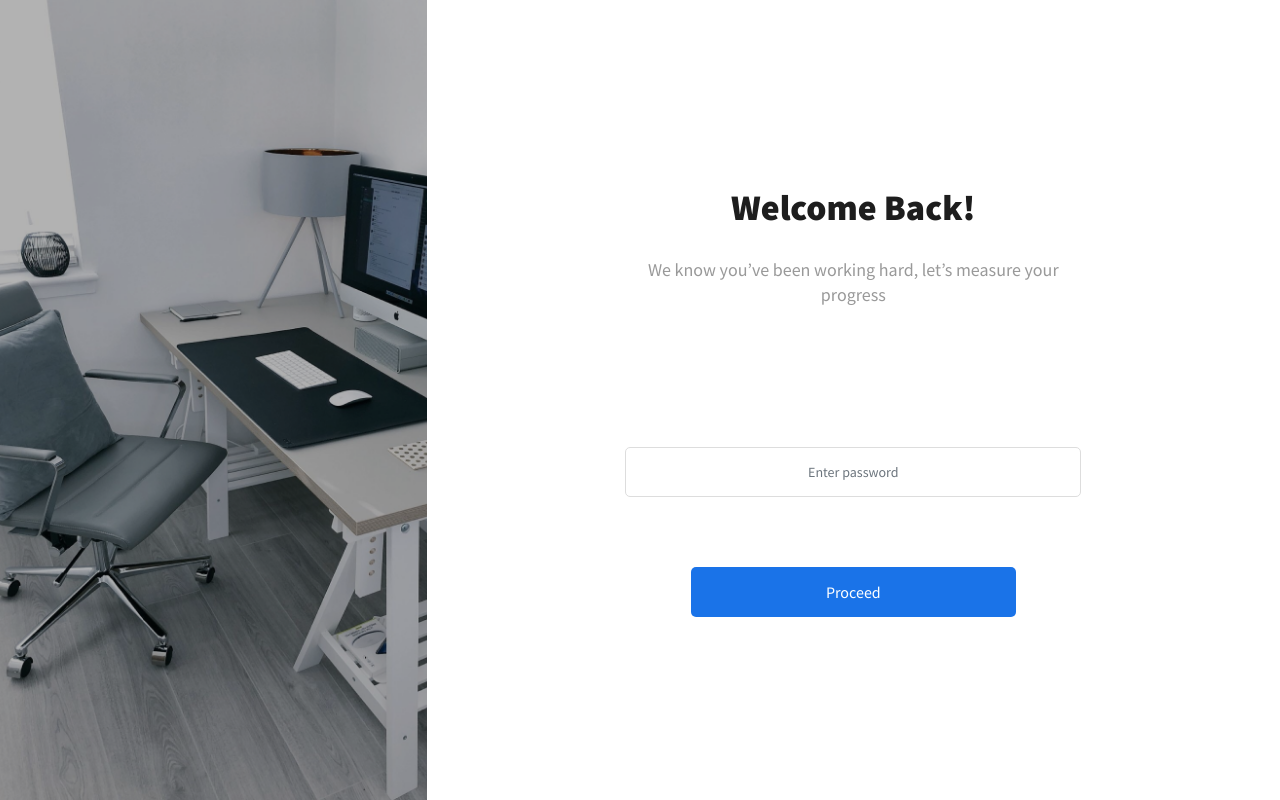
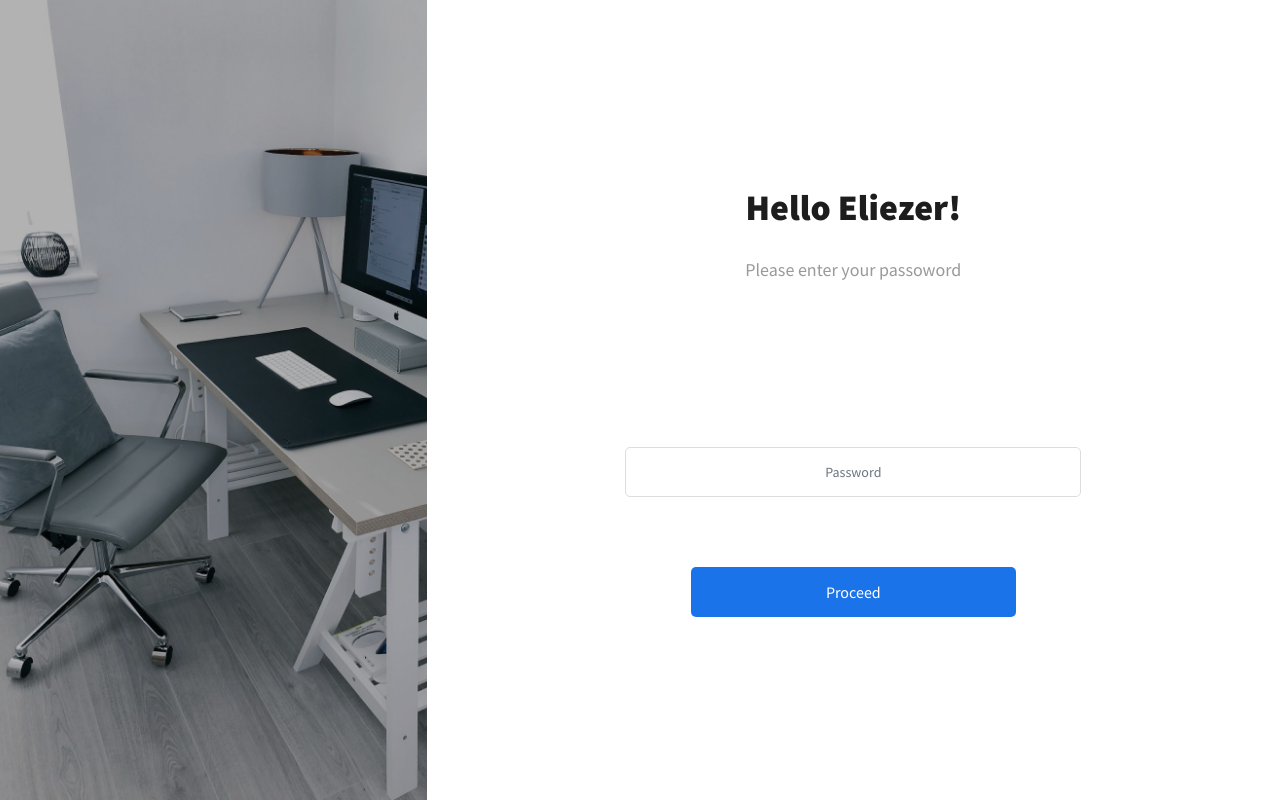
Before and after one commit to OkoyeApps/Resourceedge_Microservices, a React (Create React App) app: page /login in a window 1280 px wide. Both pictures are taken after a click on the button "Proceed". Built offline with nearby package versions, Linux system fonts and the light colour scheme.

Commit message:
Made changes to the UX message of the password

```diff
--- a/src/pages/authPage/login/components/email.js
+++ b/src/pages/authPage/login/components/email.js
@@ -9,8 +9,8 @@ export default function Email(props) {
     return (
         <div className="login-box">
             <div className="name-box">
-            <hi className="welcome-text">Welcome Back!</hi>
-            {/* {console.log(stage)} */}
+                <hi className="welcome-text">Welcome Back!</hi>
+                {/* {console.log(stage)} */}
             </div>
             <p className="text">We know you’ve been working hard, let’s measure your progress</p>
             {/* <form> */}
--- a/src/pages/authPage/login/components/password.js
+++ b/src/pages/authPage/login/components/password.js
@@ -5,11 +5,11 @@ export default function Password() {
     return (
         <div className="login-box">
             <div className="name-box">
-            <hi className="welcome-text">Welcome Back!</hi>
+            <hi className="welcome-text">Hello Eliezer!</hi>
             </div>
-            <p className="text">We know you’ve been working hard, let’s measure your progress</p>
+            <p className="text">Please enter your passoword</p>
             {/* <form> */}
-                <input type="password" className="form-control enter-mail" id="email" placeholder="Enter password"/>
+                <input type="password" className="form-control enter-mail" id="password" placeholder="Password"/>
                 <button className="btn proceed" >Proceed</button>
             {/* </form> */}
         </div>
```
